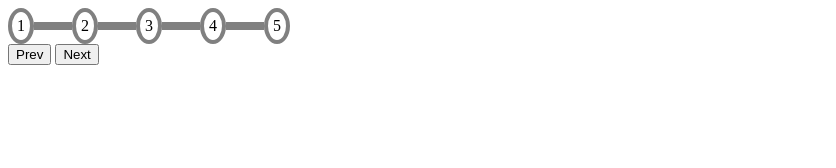
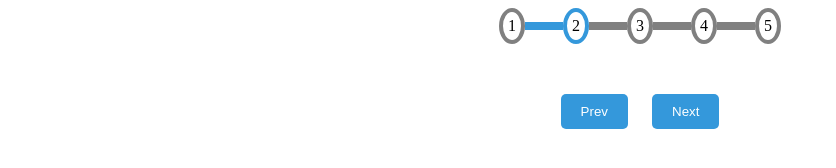
Before and after one commit to acciojob/progress-bar-Dipak1121, a website: page main.html in a window 1280 px wide. Both pictures are taken after a click on the button "Next". Shown: the whole page, without its empty margins (0-836 px from the left). Drawn offline with Linux system fonts and the light colour scheme.

Commit message:
created a submission

```diff
--- a/main.html
+++ b/main.html
@@ -8,22 +8,24 @@
 
 <body>
 	<!-- the entire body must be written by student -->
+	<div class="main">
 	<div class="container">
-	<div class="circle">1</div>
-	<div class="line"></div>
-	<div class="circle">2</div>
-	<div class="line"></div>
-	<div class="circle">3</div>
-	<div class="line"></div>
-	<div class="circle">4</div>
-	<div class="line"></div>
-	<div class="circle">5</div>
+	<div class="circle" id="circle1">1</div>
+	<div class="line" id="line1"></div>
+	<div class="circle" id="circle2">2</div>
+	<div class="line" id="line2"></div>
+	<div class="circle" id="circle3">3</div>
+	<div class="line" id="line3"></div>
+	<div class="circle" id="circle4">4</div>
+	<div class="line" id="line4"></div>
+	<div class="circle" id="circle5">5</div>
 	</div>
+
 	<div>
 	<button type="button" id="prev">Prev</button>
 	<button type="button" id="next">Next</button>
 	</div>
-
+	</div>
     <script type="text/javascript" src="./script.js">
 </script>
 
--- a/script.js
+++ b/script.js
@@ -1 +1,23 @@
 //your JS code here. If required.
+let next = document.getElementById("next");
+let prev = document.getElementById("prev");
+
+next.addEventListener("click", onNextClick);
+prev.addEventListener("click", onPrevClick);
+
+let ind = 1;
+function onNextClick() {
+	if(ind >= 5){
+
+		return;
+	}
+	let line = document.getElementById(`line${ind}`);
+	line.classList.toggle("active");
+	ind++;
+	let circle = document.getElementById(`circle${ind}`);
+	circle.classList.toggle("active");
+}
+
+function onPrevClick() {
+
+}
--- a/styles.css
+++ b/styles.css
@@ -1,4 +1,10 @@
 /*  your css code here. If applicable */
+.main{
+	display:flex;
+	flex-direction: column;
+	align-items: center;
+	gap: 50px;
+}
 .container{
 	display: flex;
 	align-items: center;
@@ -14,5 +20,13 @@
 	border: 4px solid grey;
 }
 button{
-
+	padding: 10px 20px;
+	border-radius: 5px;
+	background-color: #3498DB;
+	color:  white;
+	border: none;
+	margin-inline: 10px;
 }
+.active{
+	border-color: #3498DB !important;
+}
```
